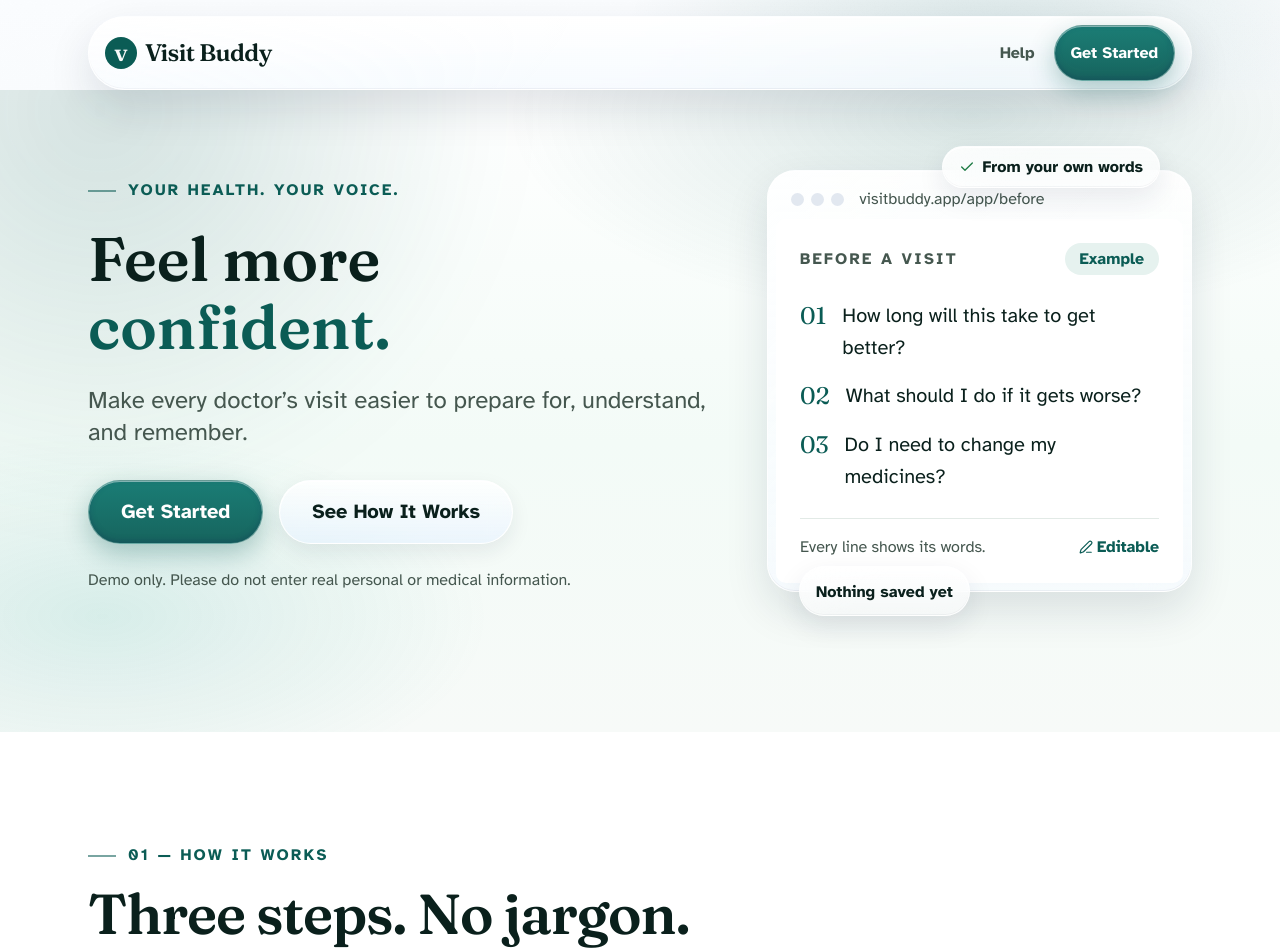
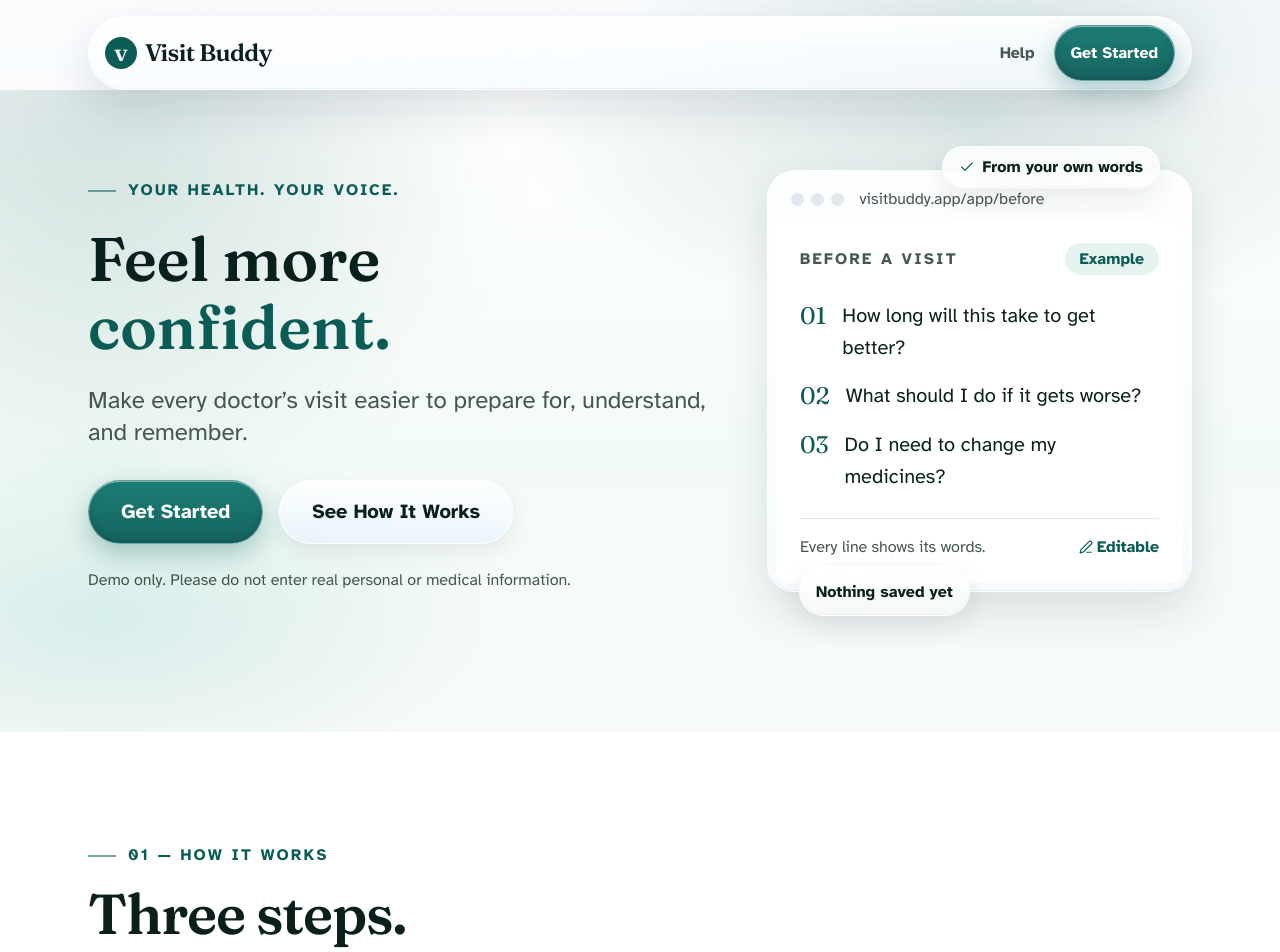
Before and after one commit to davebest07/visit-buddy, a React (Vite) app in the folder client/: page / in a window 1280 px wide. Shown: the top 952 px of the page. Built offline with nearby package versions, Linux system fonts and the light colour scheme.

Commit message:
Simplify the how-it-works heading

```diff
--- a/client/src/pages/Landing.jsx
+++ b/client/src/pages/Landing.jsx
@@ -227,7 +227,7 @@ export default function Landing() {
           <Reveal>
             <p className="vb-eyebrow text-primary">01 — How it works</p>
             <h2 className="mt-4 max-w-[24ch] font-display text-display font-semibold">
-              Three steps. No jargon.
+              Three steps.
             </h2>
           </Reveal>
 
```
